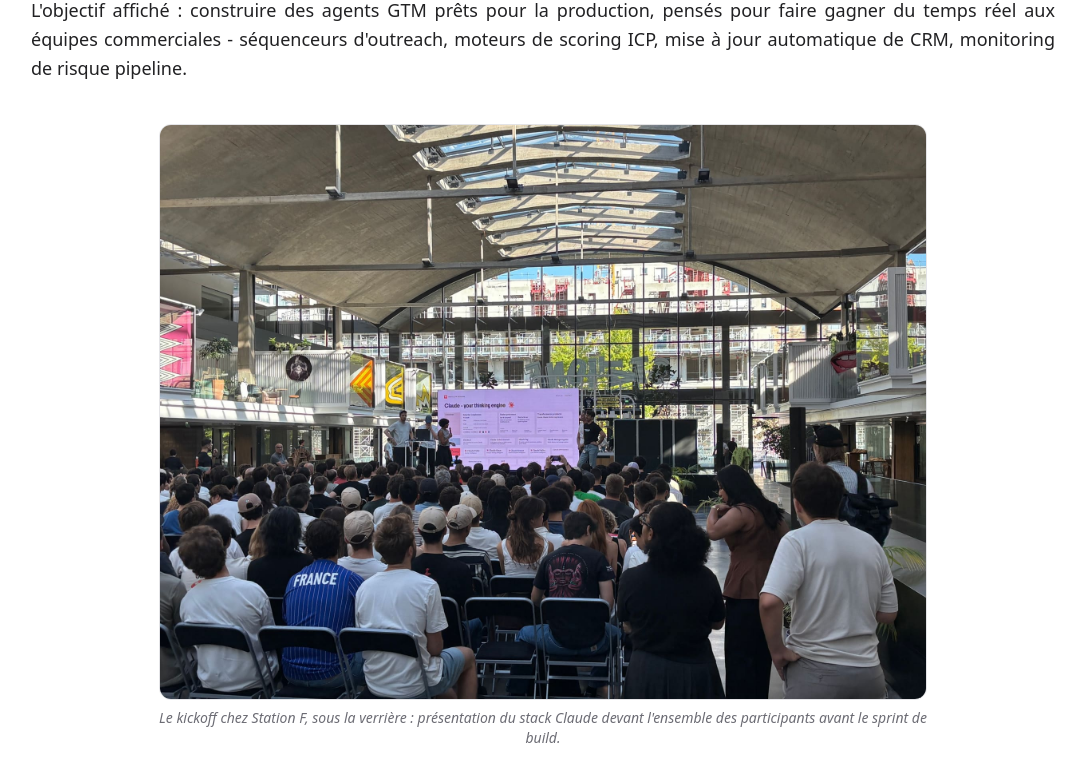
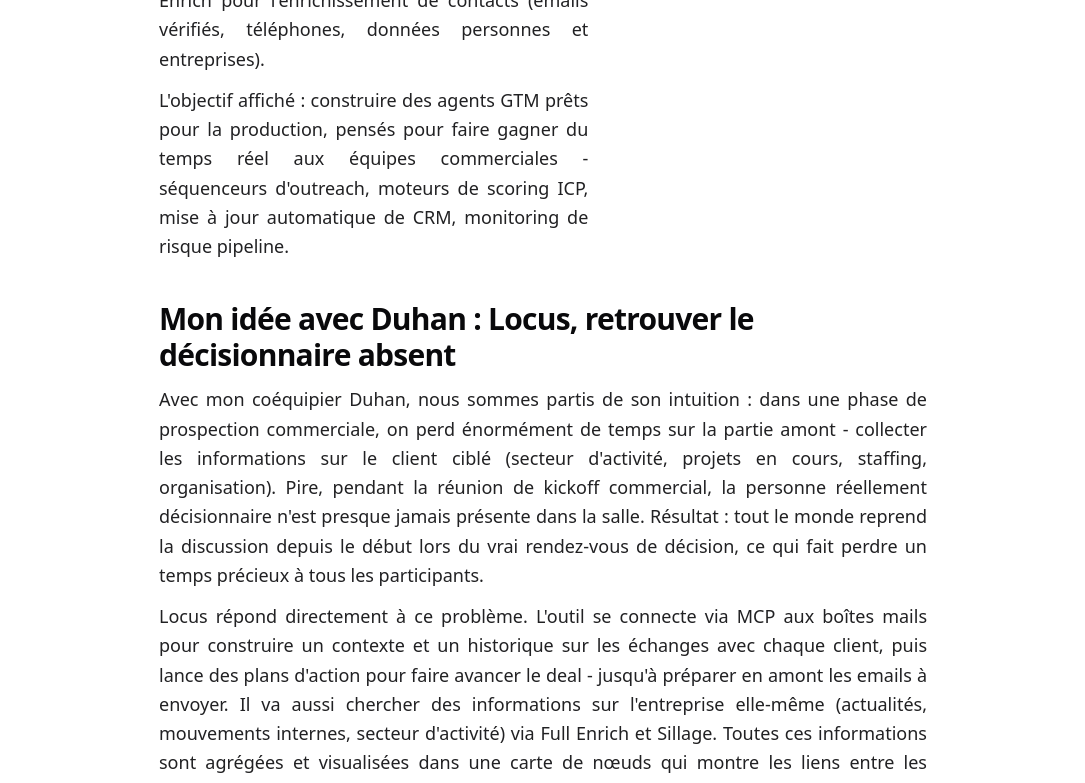
Before and after one commit to VincentNguyenPro/Portfolio, a React (Vite) app: page /blog/agentic-gtm-hackathon-locus in a window 1280 px wide. Shown: the part 1180-1963 px from the top of the page, without its empty margins (97-1182 px from the left). Built offline with nearby package versions, Linux system fonts and the light colour scheme; the HTML template or start-up script is replaced by a standard one.

Commit message:
Pair paragraphs with their illustrating photo side-by-side on desktop instead of stacking, and shrink the overall article/image column width
Co-Authored-By: Claude Sonnet 5 <noreply@anthropic.com>

```diff
--- a/src/pages/BlogPost.tsx
+++ b/src/pages/BlogPost.tsx
@@ -35,13 +35,33 @@ function buildGroups(sections: BlogSection[]): SectionGroup[] {
     }
   };
 
-  for (const s of sections) {
+  for (let i = 0; i < sections.length; i++) {
+    const s = sections[i];
+    const next = sections[i + 1];
+
     if (s.gallery) {
       flush();
       if (hasText(s)) groups.push({ text: { ...s, image: undefined, gallery: undefined }, fullWidth: true });
       groups.push({ gallery: s.gallery, fullWidth: true });
       continue;
     }
+
+    // A section carrying both text and its own image: pair them side by side.
+    if (hasText(s) && s.image) {
+      flush();
+      groups.push({ text: { ...s, image: undefined }, image: s.image });
+      continue;
+    }
+
+    // A paragraph immediately followed by a standalone illustrating photo: pair them
+    // side by side on desktop instead of stacking, to save vertical space.
+    if (hasText(s) && next && isImageOnly(next) && !next.image?.width) {
+      flush();
+      groups.push({ text: s, image: next.image });
+      i++;
+      continue;
+    }
+
     if (s.fullWidth) {
       flush();
       if (hasText(s)) groups.push({ text: { ...s, image: undefined }, fullWidth: true });
@@ -198,7 +218,7 @@ export default function BlogPost() {
 
         {/* Cover — desktop: wide editorial banner, cropped for a consistent lede image */}
         <div className="hidden md:block px-6 lg:px-8 pt-6">
-          <div className="max-w-5xl mx-auto">
+          <div className="max-w-3xl mx-auto">
             <div className="aspect-[16/9] rounded-2xl border border-border bg-muted overflow-hidden">
               <img
                 src={post.cover.url}
@@ -210,7 +230,7 @@ export default function BlogPost() {
         </div>
 
         <div className="px-6 lg:px-8 py-6 md:py-10">
-          <div className="max-w-5xl mx-auto space-y-8 md:space-y-10">
+          <div className="max-w-3xl mx-auto space-y-8 md:space-y-10">
             {groups.map((g, idx) => {
               if (g.text && g.image) {
                 const reverse = idx % 2 === 1;
@@ -258,16 +278,16 @@ export default function BlogPost() {
               if (g.image) {
                 const w = g.image.width;
                 const widthClass = w === 'sm'
-                  ? 'max-w-sm mx-auto'
+                  ? 'max-w-xs mx-auto'
                   : w === 'md'
+                  ? 'max-w-xl mx-auto'
+                  : w === 'lg'
                   ? 'max-w-2xl mx-auto'
-                  : w === 'lg'
-                  ? 'max-w-3xl mx-auto'
                   : w === 'full'
                   ? ''
                   : g.fullWidth
-                  ? 'max-w-3xl mx-auto'
-                  : 'max-w-2xl mx-auto';
+                  ? 'max-w-xl mx-auto'
+                  : 'max-w-md mx-auto';
                 return (
                   <div key={idx} className={widthClass}>
                     <ImageBlock image={g.image} />
```
